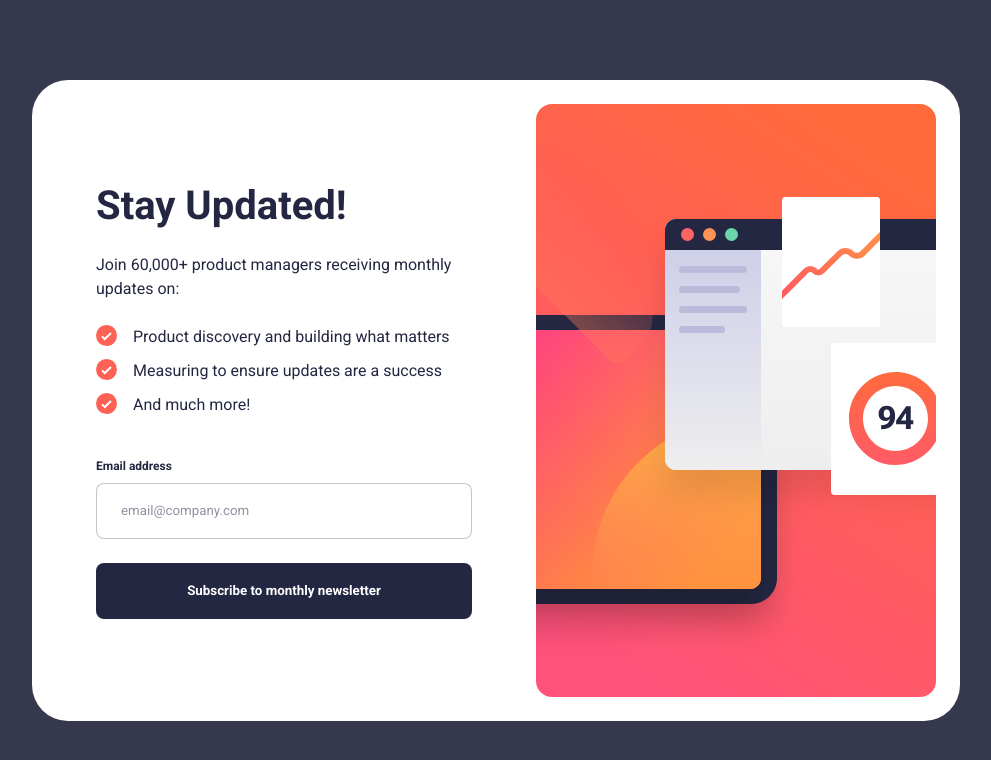
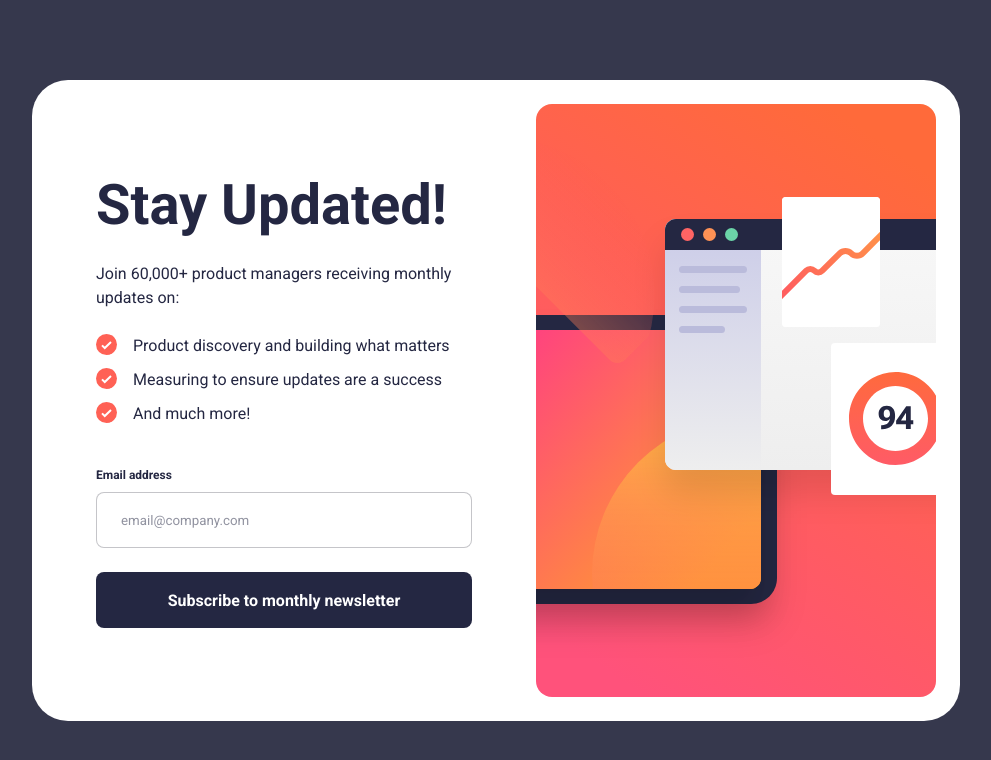
Before and after one commit to ryanbradley-webdev/newsletter-signup, a React (Vite) app: page / in a window 1280 px wide. Shown: the top 760 px of the page, without its empty margins (144-1135 px from the left). Built offline with nearby package versions, Linux system fonts and the light colour scheme.

Commit message:
Add larger h1 font-size for desktop.

```diff
--- a/src/App.css
+++ b/src/App.css
@@ -18,6 +18,12 @@ h1 {
     font-weight: bold;
 }
 
+@media screen and (min-width: 928px) {
+    h1 {
+        font-size: 56px;
+    }
+}
+
 p,
 label {
     line-height: 150%;
@@ -34,6 +40,7 @@ button {
     width: 100%;
     color: var(--clr-white-900);
     font-family: inherit;
+    font-size: 16px;
     font-weight: bold;
     background-color: var(--clr-blue-900);
     border: none;
```
